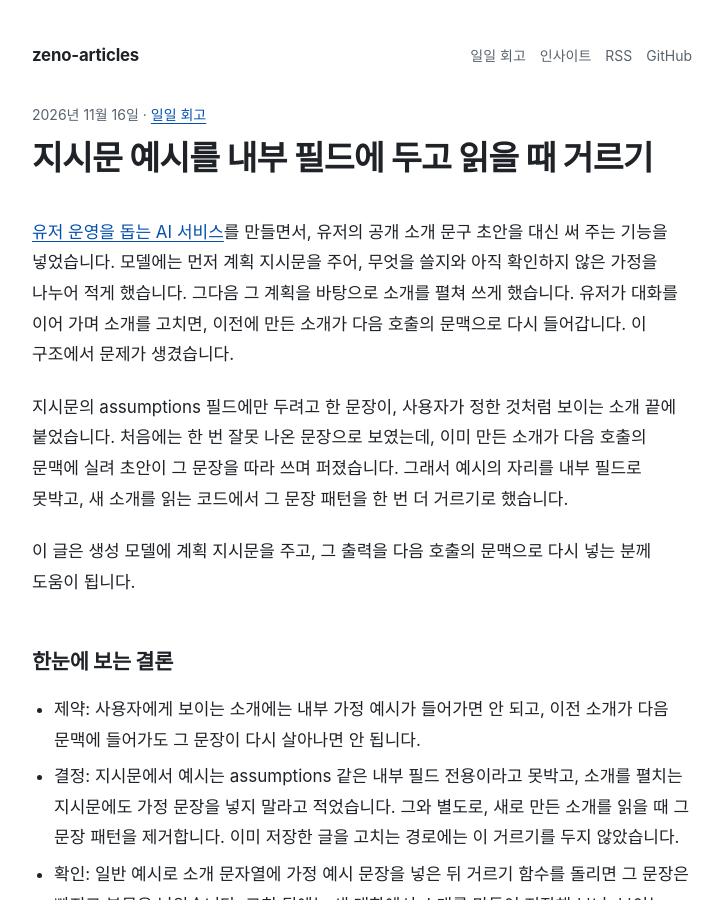
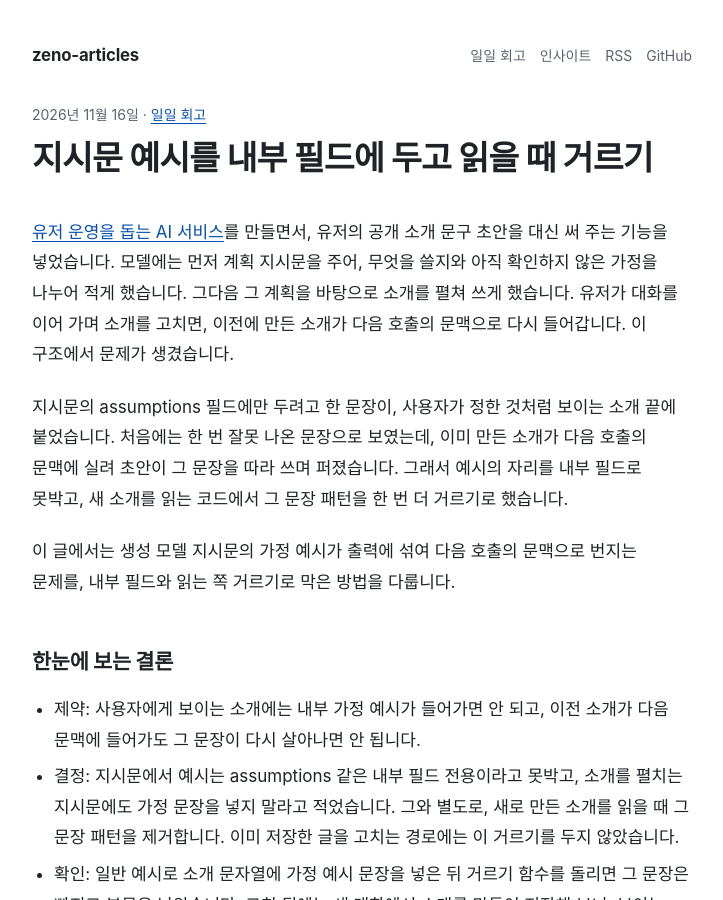
Before and after one commit to zeno0505/dev-articles, a Jekyll site: the page built from _posts/2026-11-16-pin-examples-and-filter.md, in a window 1280 px wide and 900 px high. Shown: the whole window, without its empty margins (278-1001 px from the left). Built offline with Jekyll 4.4.1, drawn with Linux system fonts in a browser that asks for light colours; some web fonts are replaced.

Commit message:
검수 P0 규칙에 걸린 표현 수정: 2026-11-16-pin-examples-and-filter.md

```diff
--- a/_posts/2026-11-16-pin-examples-and-filter.md
+++ b/_posts/2026-11-16-pin-examples-and-filter.md
@@ -9,7 +9,7 @@ description: "계획 지시문의 가정 예시가 사용자에게 보이는 소
 
 지시문의 assumptions 필드에만 두려고 한 문장이, 사용자가 정한 것처럼 보이는 소개 끝에 붙었습니다. 처음에는 한 번 잘못 나온 문장으로 보였는데, 이미 만든 소개가 다음 호출의 문맥에 실려 초안이 그 문장을 따라 쓰며 퍼졌습니다. 그래서 예시의 자리를 내부 필드로 못박고, 새 소개를 읽는 코드에서 그 문장 패턴을 한 번 더 거르기로 했습니다.
 
-이 글은 생성 모델에 계획 지시문을 주고, 그 출력을 다음 호출의 문맥으로 다시 넣는 분께 도움이 됩니다.
+이 글에서는 생성 모델 지시문의 가정 예시가 출력에 섞여 다음 호출의 문맥으로 번지는 문제를, 내부 필드와 읽는 쪽 거르기로 막은 방법을 다룹니다.
 
 ## 한눈에 보는 결론
 
```
